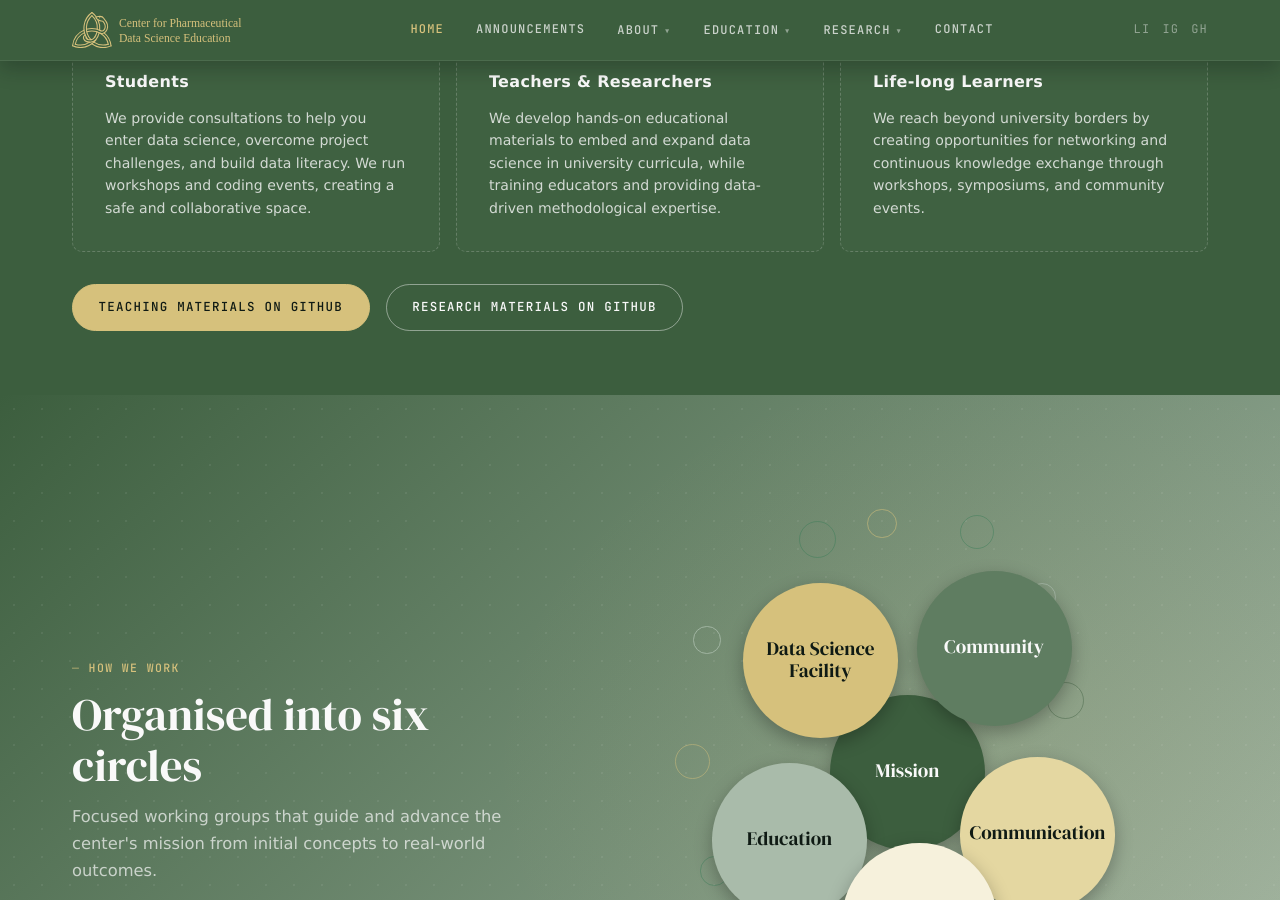
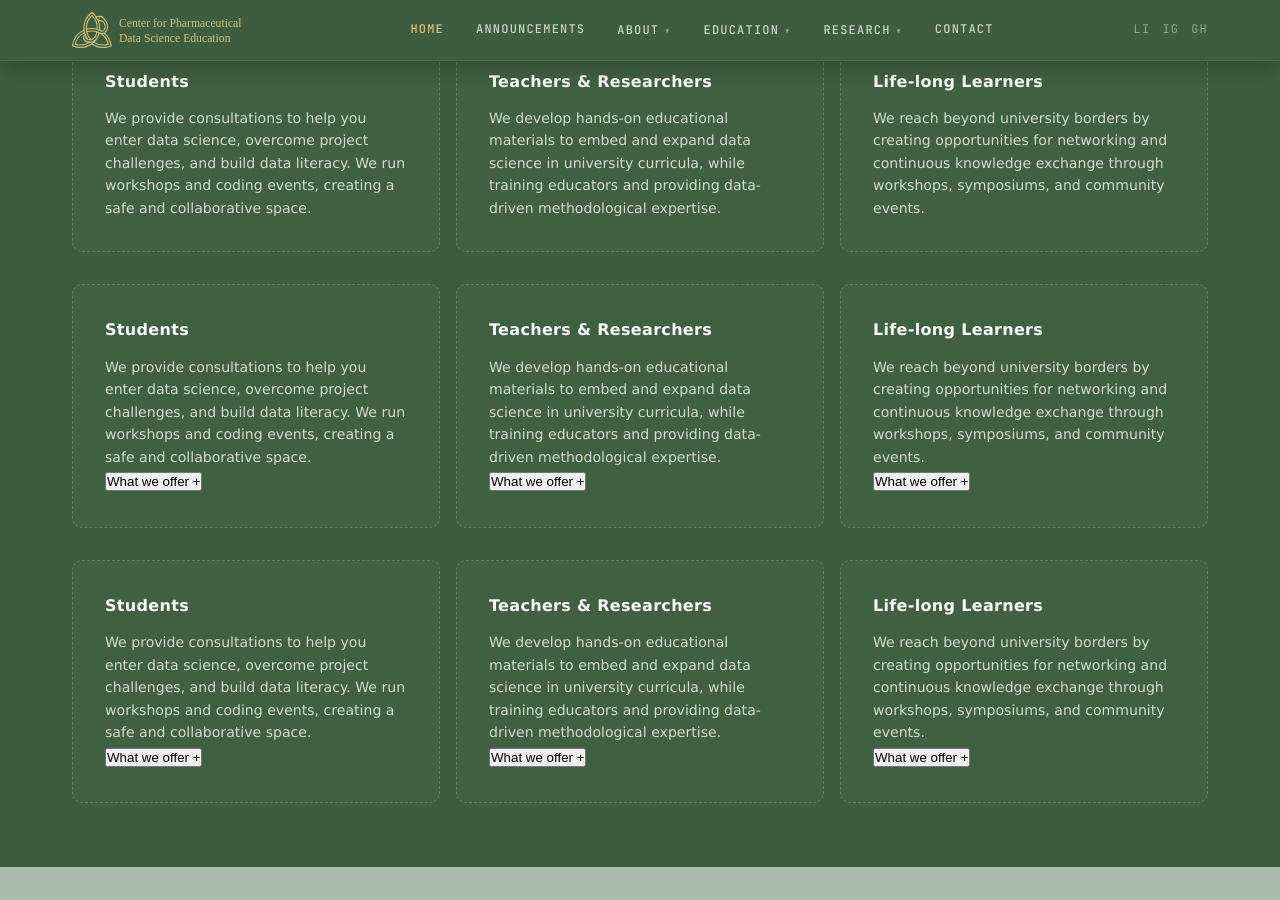
Before and after one commit to CPDSE/PagesCMS, a Jekyll site: the page built from index.md, in a window 1280 px wide and 900 px high, scrolled down 3990 px. Built offline with Jekyll 4.4.1, drawn with Linux system fonts in a browser that asks for light colours.

Commit message:
Update home.html

```diff
--- a/_layouts/home.html
+++ b/_layouts/home.html
@@ -228,61 +228,88 @@ layout: default
         <p>We reach beyond university borders by creating opportunities for networking and continuous knowledge exchange through workshops, symposiums, and community events.</p>
       </div>
     </div>
-    <div style="display:flex; gap:1rem; margin-top:var(--space-md);">
-      <a href="https://github.com/CPDSE-EDUX" target="_blank" rel="noopener" class="btn btn-primary">Teaching Materials on GitHub</a>
-      <a href="https://github.com/CPDSE" target="_blank" rel="noopener" class="btn btn-ghost" style="border-color:rgba(249,249,249,0.45); color:var(--offwhite);">Research Materials on GitHub</a>
-    </div>
-  </div>
-</section>
-
-<!-- CIRCLES -->
-<section class="section section-circles" style="background: linear-gradient(135deg, #3C5E3E 0%, #A9BBAA 100%);">
-  <div class="container">
-    <div class="circles-layout">
-      <div class="section-header fade-in" style="margin-bottom:var(--space-md);">
-        <span class="section-label">How we work</span>
-        <h2>Organised into six circles</h2>
-        <p>Focused working groups that guide and advance the center's mission from initial concepts to real-world outcomes.</p>
+      <div class="audience-grid fade-in-stagger" style="margin-top:var(--space-md);">
+        <div class="audience-card">
+          <h3>Students</h3>
+          <p>We provide consultations to help you enter data science, overcome project challenges, and build data literacy. We run workshops and coding events, creating a safe and collaborative space.</p>
+          <button class="audience-toggle" aria-expanded="false">What we offer <span class="audience-toggle-icon">+</span></button>
+          <div class="audience-offers" hidden>
+            <ul>
+              <li>Drop-in data science consultations</li>
+              <li>Coding workshops &amp; hackathons</li>
+              <li>Project guidance &amp; peer learning</li>
+              <li>Open teaching materials on GitHub</li>
+            </ul>
+          </div>
+        </div>
+        <div class="audience-card">
+          <h3>Teachers &amp; Researchers</h3>
+          <p>We develop hands-on educational materials to embed and expand data science in university curricula, while training educators and providing data-driven methodological expertise.</p>
+          <button class="audience-toggle" aria-expanded="false">What we offer <span class="audience-toggle-icon">+</span></button>
+          <div class="audience-offers" hidden>
+            <ul>
+              <li>Ready-to-use course modules</li>
+              <li>Educator training in data methods</li>
+              <li>Curriculum integration support</li>
+              <li>Methodological consulting</li>
+            </ul>
+          </div>
+        </div>
+        <div class="audience-card">
+          <h3>Life-long Learners</h3>
+          <p>We reach beyond university borders by creating opportunities for networking and continuous knowledge exchange through workshops, symposiums, and community events.</p>
+          <button class="audience-toggle" aria-expanded="false">What we offer <span class="audience-toggle-icon">+</span></button>
+          <div class="audience-offers" hidden>
+            <ul>
+              <li>Industry networking events</li>
+              <li>Symposiums &amp; community meetups</li>
+              <li>Continuing education workshops</li>
+              <li>Online resources &amp; tutorials</li>
+            </ul>
+          </div>
+        </div>
       </div>
-      <div class="circles-cluster fade-in" id="circles-cluster">
-        <div class="circle-ghosts" aria-hidden="true">
-          <span class="circle-ghost circle-ghost--1"></span>
-          <span class="circle-ghost circle-ghost--2"></span>
-          <span class="circle-ghost circle-ghost--3"></span>
-          <span class="circle-ghost circle-ghost--4"></span>
-          <span class="circle-ghost circle-ghost--5"></span>
-          <span class="circle-ghost circle-ghost--6"></span>
-          <span class="circle-ghost circle-ghost--7"></span>
-          <span class="circle-ghost circle-ghost--8"></span>
-          <span class="circle-ghost circle-ghost--9"></span>
-          <span class="circle-ghost circle-ghost--10"></span>
-          <span class="circle-ghost circle-ghost--11"></span>
-          <span class="circle-ghost circle-ghost--12"></span>
+      <div class="audience-grid fade-in-stagger" style="margin-top:var(--space-md);">
+        <div class="audience-card">
+          <h3>Students</h3>
+          <p>We provide consultations to help you enter data science, overcome project challenges, and build data literacy. We run workshops and coding events, creating a safe and collaborative space.</p>
+          <button class="audience-toggle" aria-expanded="false">What we offer <span class="audience-toggle-icon">+</span></button>
+          <div class="audience-offers" hidden>
+            <ul>
+              <li>Drop-in data science consultations</li>
+              <li>Coding workshops &amp; hackathons</li>
+              <li>Project guidance &amp; peer learning</li>
+              <li>Open teaching materials on GitHub</li>
+            </ul>
+          </div>
         </div>
-        <button type="button" class="circle-bubble circle-bubble--1">
-          <span class="circle-title">Mission</span>
-          <span class="circle-desc">Ensure the overall cohesion and development of all center components.</span>
-        </button>
-        <button type="button" class="circle-bubble circle-bubble--2">
-          <span class="circle-title">Data Science<br>Facility</span>
-          <span class="circle-desc">Build, maintain, and evolve the center's data science infrastructure and practices.</span>
-        </button>
-        <button type="button" class="circle-bubble circle-bubble--3">
-          <span class="circle-title">Community</span>
-          <span class="circle-desc">Create and evolve organizational principles so members feel belonging and are jointly productive.</span>
-        </button>
-        <button type="button" class="circle-bubble circle-bubble--4">
-          <span class="circle-title">Education</span>
-          <span class="circle-desc">Create overview and lead the strategy for the center's educational deliverables.</span>
-        </button>
-        <button type="button" class="circle-bubble circle-bubble--5">
-          <span class="circle-title">Communication</span>
-          <span class="circle-desc">Develop and promote a strong external center identity to relevant stakeholders.</span>
-        </button>
-        <button type="button" class="circle-bubble circle-bubble--6">
-          <span class="circle-title">Research</span>
-          <span class="circle-desc">Facilitate transparency, cross-fertilization and methodology sharing across the center.</span>
-        </button>
+        <div class="audience-card">
+          <h3>Teachers &amp; Researchers</h3>
+          <p>We develop hands-on educational materials to embed and expand data science in university curricula, while training educators and providing data-driven methodological expertise.</p>
+          <button class="audience-toggle" aria-expanded="false">What we offer <span class="audience-toggle-icon">+</span></button>
+          <div class="audience-offers" hidden>
+            <ul>
+              <li>Ready-to-use course modules</li>
+              <li>Educator training in data methods</li>
+              <li>Curriculum integration support</li>
+              <li>Methodological consulting</li>
+            </ul>
+          </div>
+        </div>
+        <div class="audience-card">
+          <h3>Life-long Learners</h3>
+          <p>We reach beyond university borders by creating opportunities for networking and continuous knowledge exchange through workshops, symposiums, and community events.</p>
+          <button class="audience-toggle" aria-expanded="false">What we offer <span class="audience-toggle-icon">+</span></button>
+          <div class="audience-offers" hidden>
+            <ul>
+              <li>Industry networking events</li>
+              <li>Symposiums &amp; community meetups</li>
+              <li>Continuing education workshops</li>
+              <li>Online resources &amp; tutorials</li>
+            </ul>
+          </div>
+        </div>
+      </div>
       </div>
     </div>
   </div>
```
